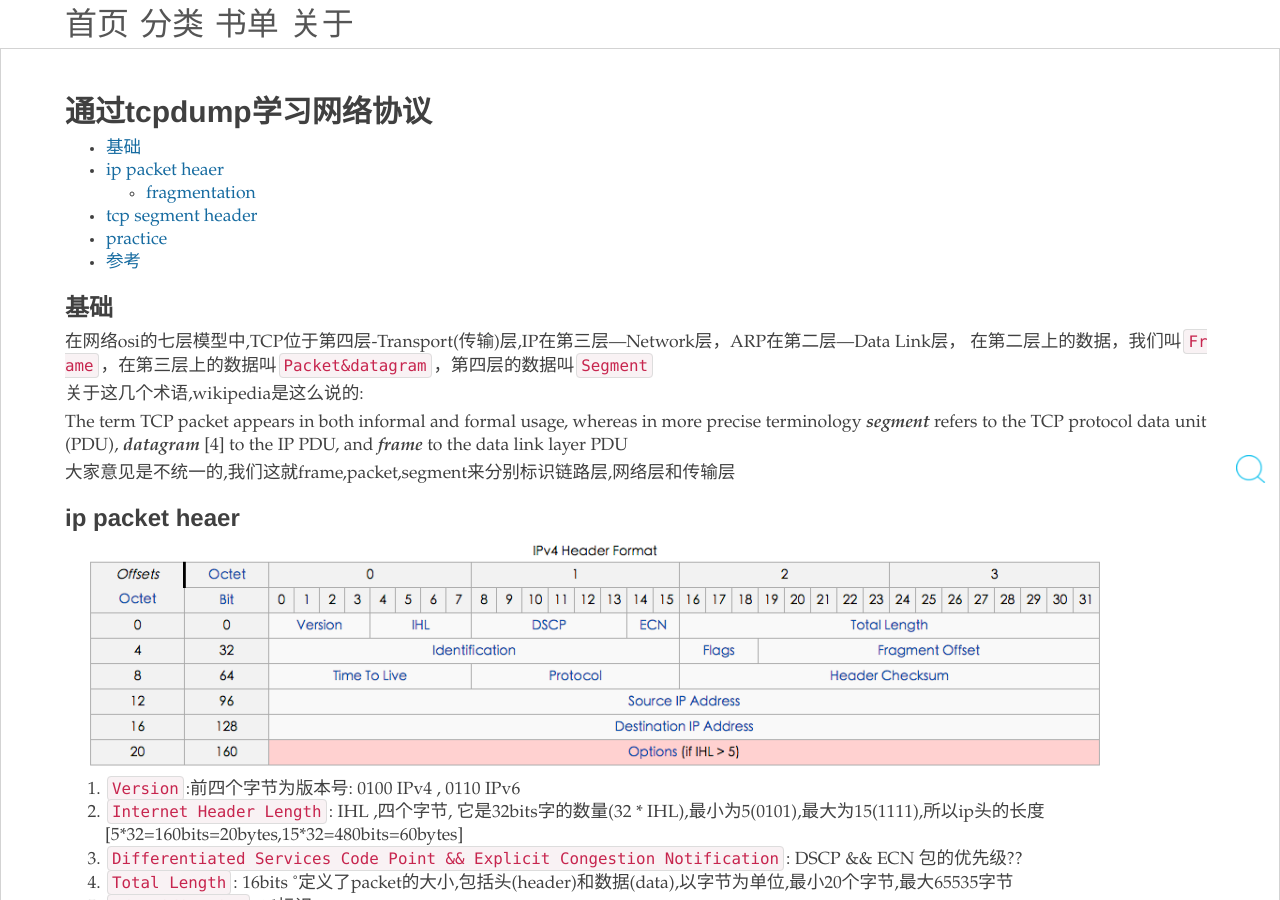
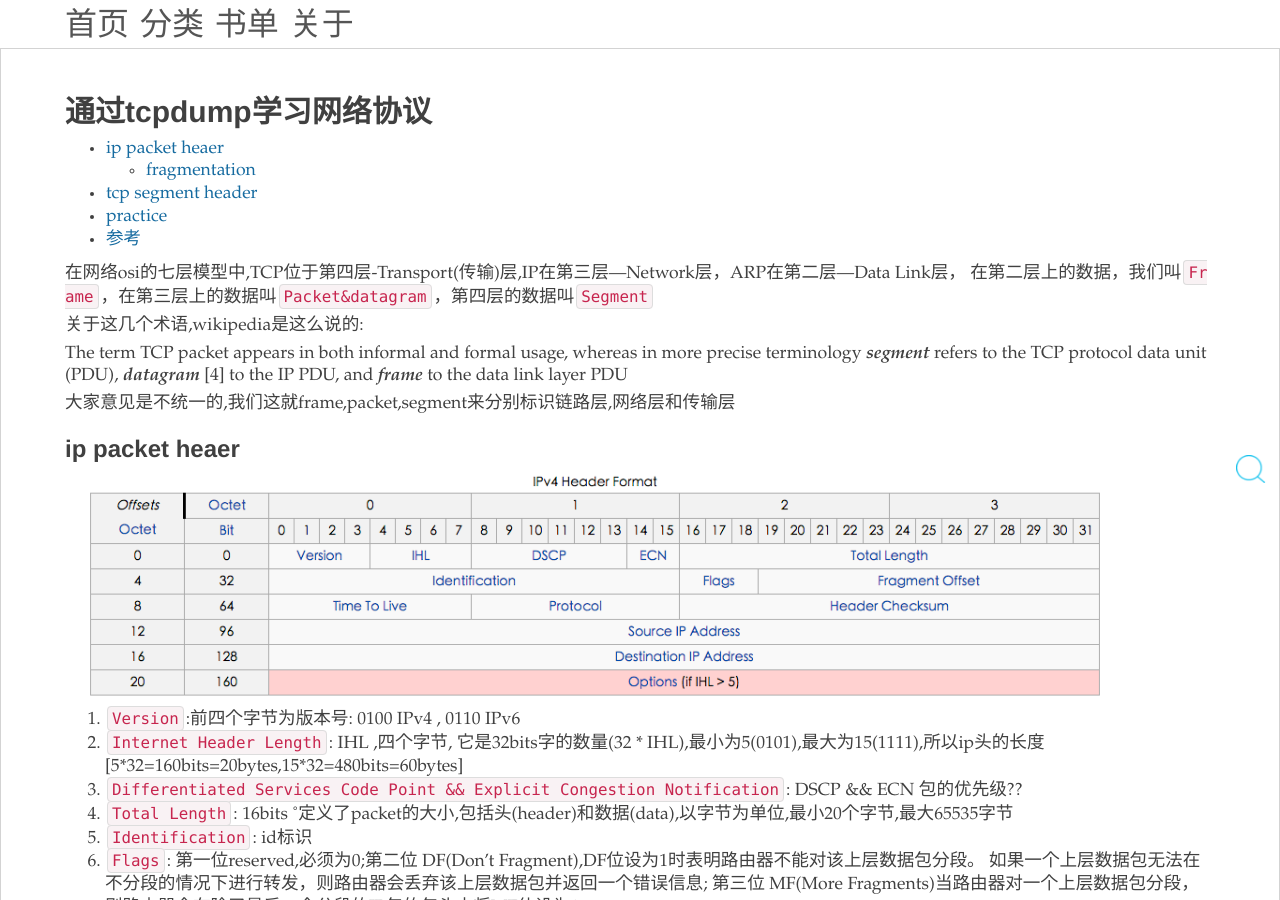
Before and after one commit to zy123a/lcj1992.github.com, a Jekyll site: the page built from _posts/network/2016-05-07-tcpdump_tcp.md, in a window 1280 px wide and 900 px high. Built offline with Jekyll 4.4.1, drawn with Linux system fonts in a browser that asks for light colours; nearby versions of some CDN libraries; comment, search, counter and statistics services are not loaded.

Commit message:
tcp_header.png

```diff
--- a/_posts/network/2016-05-07-tcpdump_tcp.md
+++ b/_posts/network/2016-05-07-tcpdump_tcp.md
@@ -5,14 +5,12 @@ categories: network
 tag: tcpdump tcp mtu tos segment packet fragment
 ---
 
-*   [基础](#basic)
 *   [ip packet heaer](#ip_header)
     *   [fragmentation](#fragmentation)
 *   [tcp segment header](#tcp_header)
 *   [practice](#practice)
 *   [参考](#ref)
 
-### 基础 {#basic}
 
 在网络osi的七层模型中,TCP位于第四层-Transport(传输)层,IP在第三层—Network层，ARP在第二层—Data Link层，
 在第二层上的数据，我们叫`Frame`，在第三层上的数据叫`Packet&datagram`，第四层的数据叫`Segment`
```
Also changed, not shown: 1 other file.
